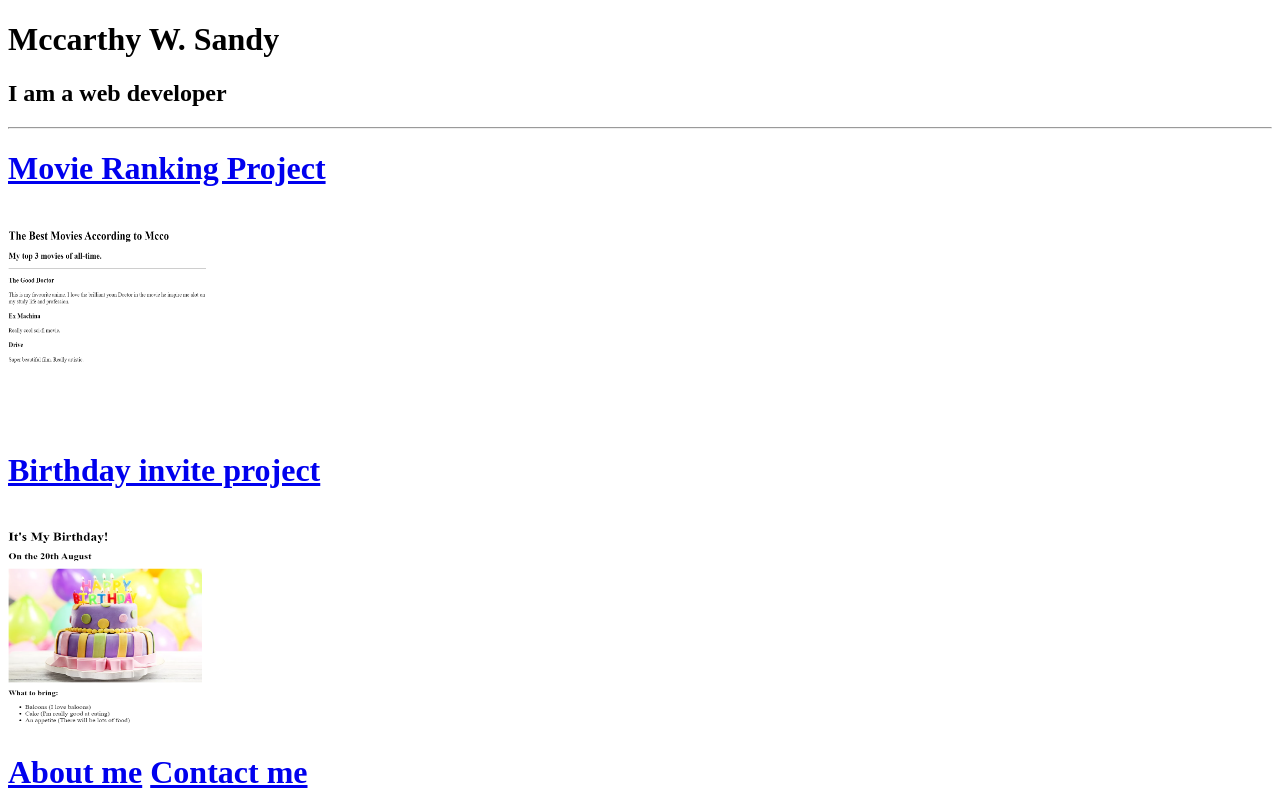
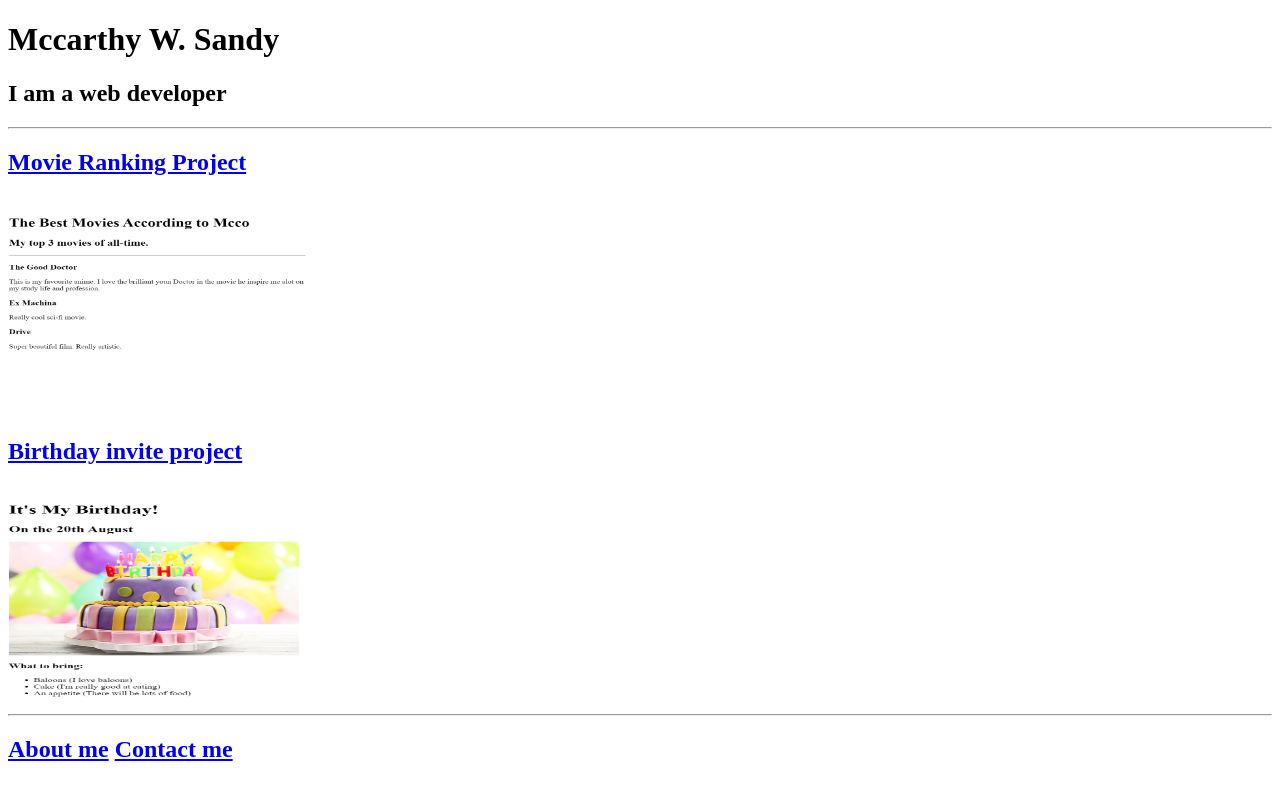
Before and after one commit to MccoTechW/html-portfolio, a plain HTML site: page index.html in a window 1280 px wide. Drawn offline with Linux system fonts and the light colour scheme.

Commit message:
Update index.html

```diff
--- a/index.html
+++ b/index.html
@@ -11,16 +11,16 @@
     <h2>I am a web developer</h2>
     <hr />
 
-   <h1> <a href="./public/movie-ranking.html">Movie Ranking Project</a></h1><br>
-        <img src="./public/pho12.PNG" style="width:200px; height:200px"><br>
+   <h2> <a href="./public/movie-ranking.html">Movie Ranking Project</a></h2><br>
+        <img src="./public/pho12.PNG" style="width:300px; height:200px"><br>
 
-   <h1> <a href="./public/birthday-invite.html">Birthday invite project</a></h1> <br>
-         <img src="./public/pho11.PNG" style="width:200px; height:200px"
+   <h2> <a href="./public/birthday-invite.html">Birthday invite project</a></h2> <br>
+         <img src="./public/pho11.PNG" style="width:300px; height:200px">
         <hr />
 
-   <h1> <a href="./public/about.html">About me</a>
+   <h2> <a href="./public/about.html">About me</a>
         <a href="./public/contact.html">Contact me</a>
-    </h1>
+    </h2>
 
 
 </body>
```
